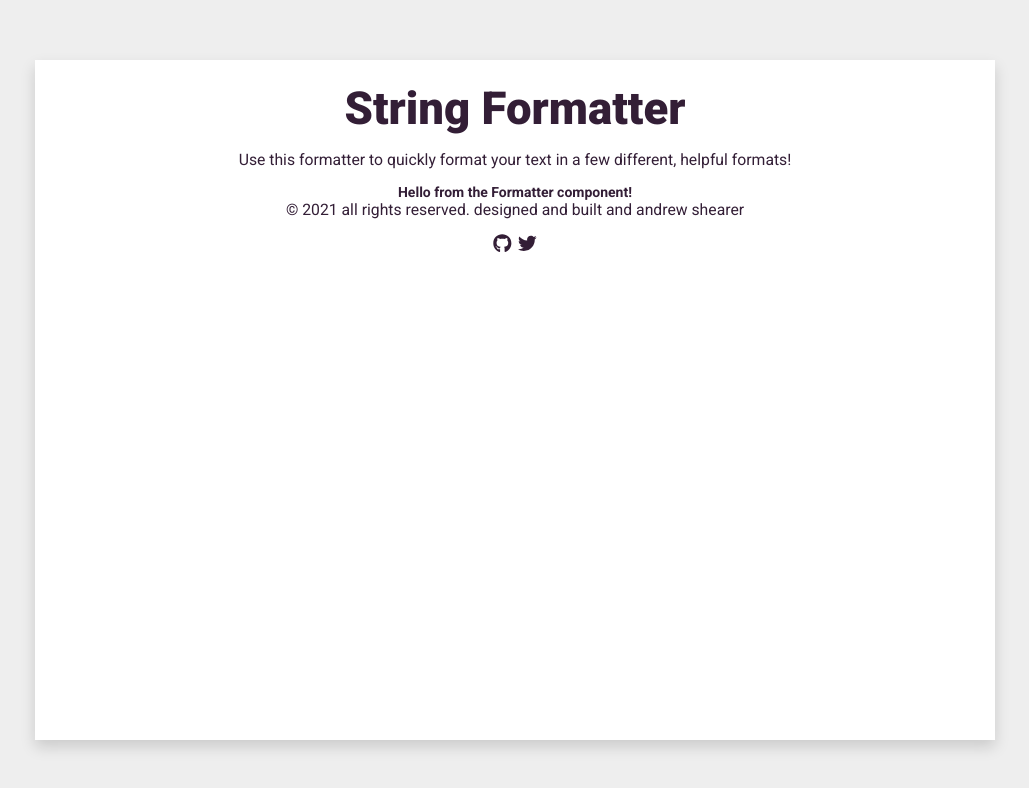
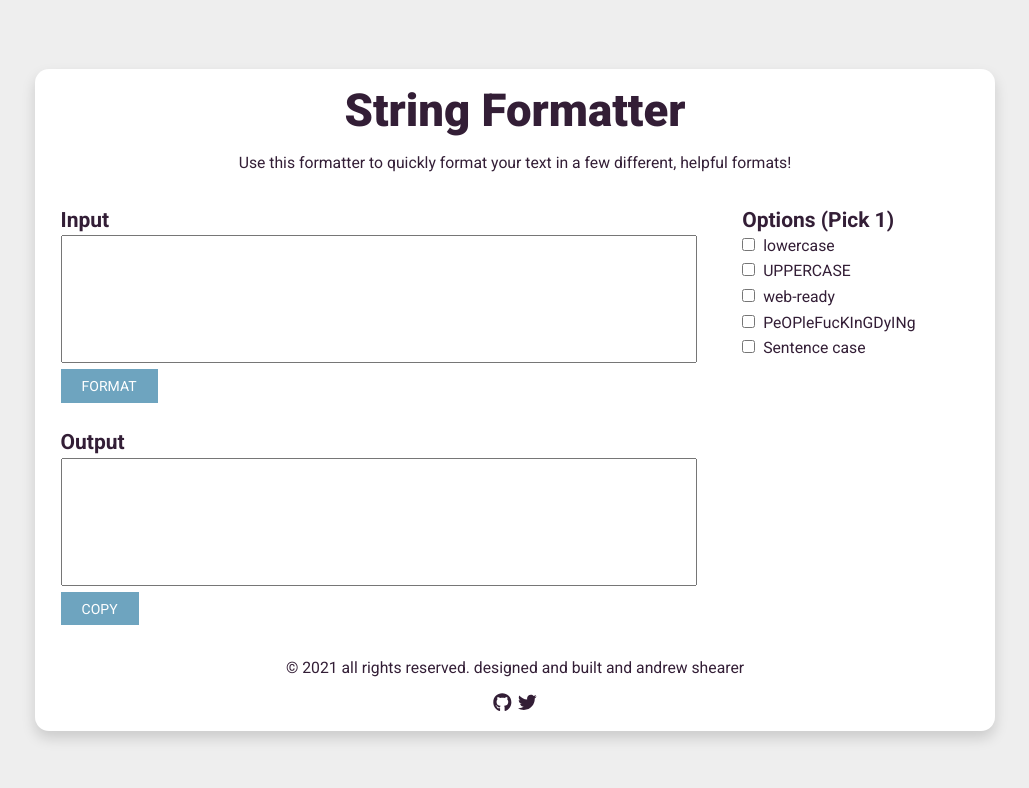
Before and after one commit to andrews1022/string-formatter, a React (Create React App) app: page / in a window 1280 px wide. Shown: the top 788 px of the page, without its empty margins (125-1154 px from the left). Built offline with nearby package versions, Linux system fonts and the light colour scheme.

Commit message:
started working on formatter component, reducer

```diff
--- a/src/components/AppWrapper/index.tsx
+++ b/src/components/AppWrapper/index.tsx
@@ -3,8 +3,8 @@ import styled from 'styled-components';
 const AppWrapper = styled.div`
 	background-color: ${({ theme }) => theme.shades.white};
 	box-shadow: 0 0.5rem 1rem 0 rgb(0 0 0 / 15%);
-	padding: 2%;
-	height: 85%;
+	border-radius: 1rem;
+	padding: 1.5% 2%;
 	width: 75%;
 
 	@media ${({ theme }) => theme.mediaQueries.tabletLandscape} {
--- a/src/components/Copy/index.tsx
+++ b/src/components/Copy/index.tsx
@@ -2,7 +2,7 @@ import styled from 'styled-components';
 
 const Copy = styled.p`
 	font-size: 1.125rem;
-	line-height: 1.35;
+	line-height: 1.4;
 	margin-bottom: 1rem;
 `;
 
--- /dev/null
+++ b/src/components/Formatter/data.ts
@@ -0,0 +1,11 @@
+import { Formatter } from '../../types/types';
+
+const formatters: Formatter[] = [
+	{ id: 'format_lowercase', label: 'lowercase' },
+	{ id: 'format_uppercase', label: 'UPPERCASE' },
+	{ id: 'format_web_ready', label: 'web-ready' },
+	{ id: 'format_people_fucking_dying', label: 'PeOPleFucKInGDyINg' },
+	{ id: 'format_sentence_case', label: 'Sentence case' }
+];
+
+export default formatters;
--- a/src/components/Formatter/index.tsx
+++ b/src/components/Formatter/index.tsx
@@ -1,12 +1,94 @@
-import React from 'react';
+import React, { useState, useEffect, useReducer } from 'react';
 
-interface FormatterProps {}
+// styled components
+import {
+	FormatterWrapper,
+	FormatterRow,
+	LeftBox,
+	RightBox,
+	OptionsHeading,
+	FormatterGroup,
+	FormatterTextBox,
+	FormatterLabel,
+	FormatterButton,
+	FormattingOptionsCheckbox,
+	FormattingOptionsItem,
+	FormattingOptionsList,
+	FormattingOptionsLabel
+} from './styles';
+// reducer
+import { formattingReducer, initialState } from '../../reducers/formattingReducer';
 
-const Formatter = (props: FormatterProps) => {
+// data
+import formatters from './data';
+
+const Formatter = () => {
+	const [buttonIsDisabled, setButtonIsDisabled] = useState(true);
+	const [state, dispatch] = useReducer(formattingReducer, initialState);
+
+	useEffect(() => {
+		// set format button disabled value if either state is not met
+		if (!state.input || !state.checkedID.length) {
+			setButtonIsDisabled(true);
+		} else {
+			setButtonIsDisabled(false);
+		}
+
+		// cleanup
+		return () => {
+			setButtonIsDisabled(true);
+		};
+	}, [state.input, state.checkedID.length]);
+
+	const setInputValue = (event: React.ChangeEvent<HTMLTextAreaElement>) => {
+		dispatch({ type: 'SET_INPUT', payload: event.target.value });
+	};
+
+	const formatInputValue = () => {
+		dispatch({ type: 'FORMAT_INPUT' });
+	};
+
 	return (
-		<div>
-			<h2>Hello from the Formatter component!</h2>
-		</div>
+		<FormatterWrapper>
+			<FormatterRow>
+				<LeftBox>
+					<FormatterGroup>
+						<FormatterLabel htmlFor='input'>Input</FormatterLabel>
+						<FormatterTextBox
+							name='input'
+							id='input'
+							value={state.input}
+							onChange={setInputValue}
+						/>
+
+						<FormatterButton onClick={formatInputValue} type='button'>
+							Format
+						</FormatterButton>
+					</FormatterGroup>
+
+					<FormatterGroup>
+						<FormatterLabel htmlFor='output'>Output</FormatterLabel>
+						<FormatterTextBox name='output' id='output' readOnly value={state.output} />
+
+						<FormatterButton type='button'>{state.buttonText}</FormatterButton>
+					</FormatterGroup>
+				</LeftBox>
+
+				<RightBox>
+					<OptionsHeading>Options (Pick 1)</OptionsHeading>
+					<FormattingOptionsList>
+						{formatters.map((formatter) => (
+							<FormattingOptionsItem key={formatter.id}>
+								<FormattingOptionsCheckbox type='checkbox' name={formatter.id} id={formatter.id} />
+								<FormattingOptionsLabel htmlFor={formatter.id}>
+									{formatter.label}
+								</FormattingOptionsLabel>
+							</FormattingOptionsItem>
+						))}
+					</FormattingOptionsList>
+				</RightBox>
+			</FormatterRow>
+		</FormatterWrapper>
 	);
 };
 
--- a/src/components/Formatter/styles.ts
+++ b/src/components/Formatter/styles.ts
@@ -1 +1,107 @@
-import styled from 'styled-components';
+import styled, { css } from 'styled-components';
+
+const baseLabelStyles = css`
+	display: block;
+	font-size: 1.5rem;
+	font-weight: 600;
+	line-height: 1.4;
+`;
+
+export const FormatterWrapper = styled.div`
+	margin: 3.5% 0;
+	text-align: left;
+
+	@media ${(props) => props.theme.mediaQueries.tabletPortrait} {
+		margin-top: 5%;
+	}
+`;
+
+export const FormatterRow = styled.div`
+	display: flex;
+	align-items: flex-start;
+
+	@media ${(props) => props.theme.mediaQueries.tabletPortrait} {
+		flex-direction: column-reverse;
+	}
+`;
+
+export const LeftBox = styled.div`
+	flex: 0 0 70%;
+	margin-right: 5%;
+
+	@media ${(props) => props.theme.mediaQueries.tabletPortrait} {
+		margin-right: 0;
+		width: 100%;
+	}
+`;
+
+export const RightBox = styled.div`
+	flex: 1;
+
+	@media ${(props) => props.theme.mediaQueries.tabletPortrait} {
+		width: 100%;
+	}
+`;
+
+export const OptionsHeading = styled.h2`
+	${baseLabelStyles};
+`;
+
+export const FormatterGroup = styled.div`
+	display: flex;
+	align-items: flex-start;
+	flex-direction: column;
+
+	&:first-of-type {
+		margin-bottom: 4%;
+	}
+`;
+
+export const FormatterLabel = styled.label`
+	${baseLabelStyles};
+`;
+
+export const FormatterTextBox = styled.textarea`
+	height: 10vw;
+	width: 100%;
+	resize: none;
+	padding: 0.5rem;
+	margin-bottom: 1%;
+	font-size: 1.125rem;
+
+	@media ${(props) => props.theme.mediaQueries.tabletLandscape} {
+		height: 15vw;
+	}
+`;
+
+export const FormatterButton = styled.button`
+	background-color: ${(props) => props.theme.colors.glacier};
+	border: none;
+	color: ${(props) => props.theme.shades.white};
+	font-size: 1rem;
+	overflow: hidden;
+	padding: 0.625rem 1.5rem;
+	position: relative;
+	text-transform: uppercase;
+	transition: all 175ms ease-in-out;
+`;
+
+export const FormattingOptionsList = styled.ul``;
+
+export const FormattingOptionsItem = styled.li`
+	display: flex;
+	align-items: baseline;
+
+	&:not(:last-of-type) {
+		margin-bottom: 0.25rem;
+	}
+`;
+
+export const FormattingOptionsLabel = styled.label`
+	font-size: 1.125rem;
+	line-height: 1.4;
+`;
+
+export const FormattingOptionsCheckbox = styled.input`
+	margin-right: 3.5%;
+`;
--- /dev/null
+++ b/src/reducers/formattingReducer.ts
@@ -0,0 +1,64 @@
+export interface FormattingState {
+	input: string;
+	output: string;
+	checkedID: string[];
+	limit: number;
+	buttonText: string;
+}
+
+export const initialState = {
+	input: '',
+	output: '',
+	checkedID: [],
+	limit: 1,
+	buttonText: 'Copy'
+};
+
+export type FormattingActions =
+	| { type: 'BOX_CHECKED'; payload: string }
+	| { type: 'COPY_OUTPUT'; payload: string }
+	| { type: 'FORMAT_INPUT' }
+	| { type: 'SET_INPUT'; payload: string };
+
+export const formattingReducer = (
+	state: FormattingState = initialState,
+	action: FormattingActions
+) => {
+	switch (action.type) {
+		case 'BOX_CHECKED': {
+			return {
+				...state
+			};
+		}
+
+		case 'COPY_OUTPUT': {
+			return {
+				...state
+			};
+		}
+
+		case 'FORMAT_INPUT': {
+			if (!state.checkedID.length) {
+				return {
+					...state
+				};
+			}
+
+			return {
+				...state
+			};
+		}
+
+		case 'SET_INPUT': {
+			return {
+				...state,
+				input: action.payload
+			};
+		}
+
+		default:
+			return {
+				...state
+			};
+	}
+};
--- a/src/types/types.ts
+++ b/src/types/types.ts
@@ -2,3 +2,8 @@ export type SocialLink = {
 	site: string;
 	url: string;
 };
+
+export type Formatter = {
+	id: string;
+	label: string;
+};
```
Also changed, not shown: .eslintrc.json.
